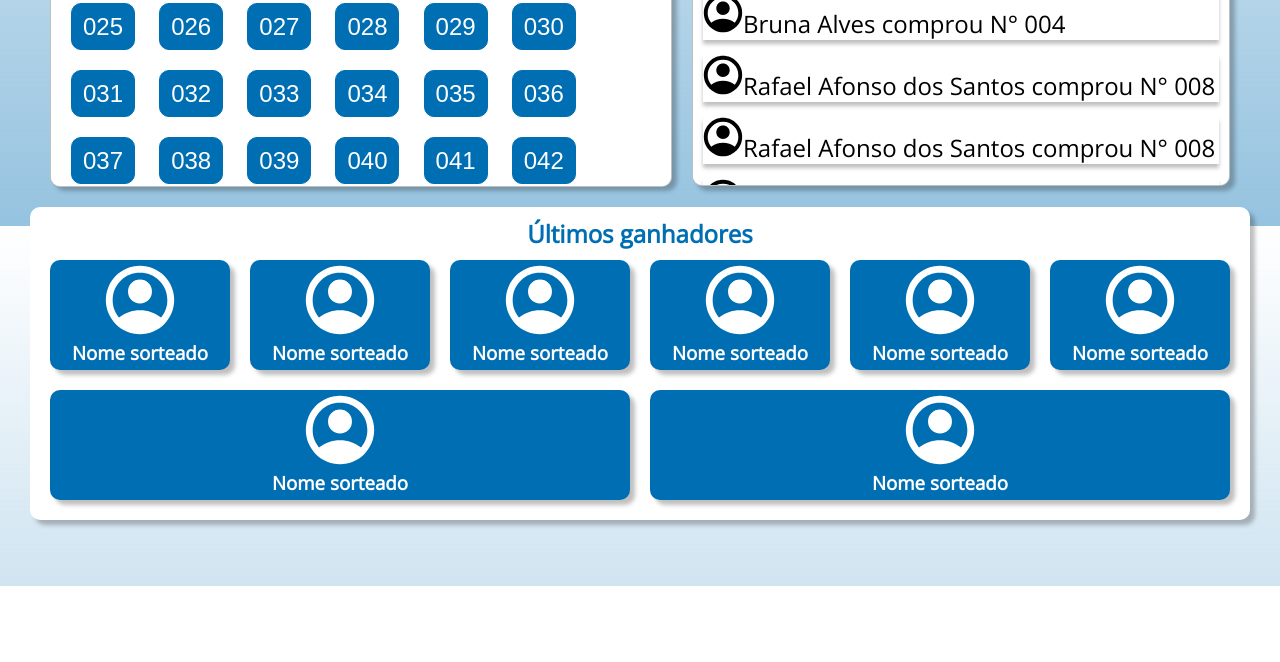
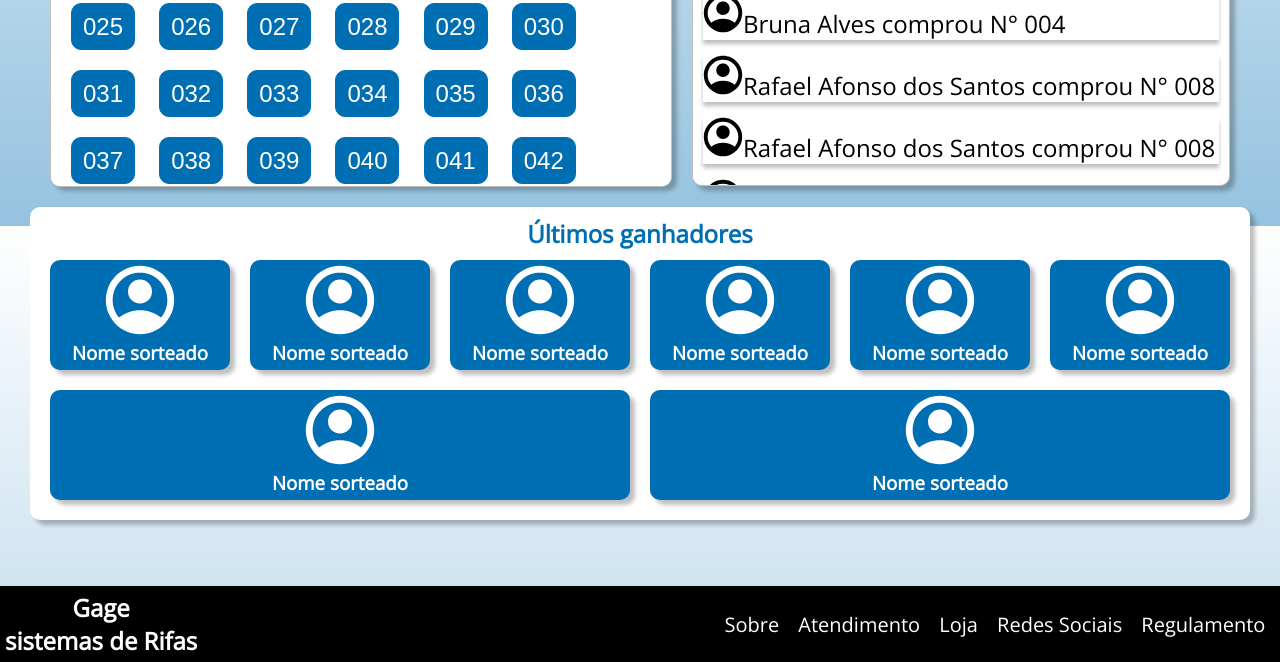
Before and after one commit to Gustavowp8/TelasRifaS, a plain HTML site: page index.html in a window 1280 px wide. Shown: the part 574-1236 px from the top of the page. Before the commit the page ends 1160 px from the top, so only its background shows below. Drawn offline with nearby package versions, Linux system fonts and the light colour scheme.

Commit message:
Atualização das telas

```diff
--- a/index.html
+++ b/index.html
@@ -238,6 +238,23 @@
     </div>
     <br><br><br>
 
+    <footer>
+
+        <h3>
+            Gage <br>
+        sistemas de Rifas
+        </h3>
+
+            <ul>
+                <li><a href="#">Sobre</a></li>
+                <li><a href="#">Atendimento</a></li>
+                <li><a href="#">Loja</a></li>
+                <li><a href="#">Redes Sociais</a></li>
+                <li><a href="#">Regulamento</a></li>
+            </ul>
+
+    </footer>
+
     <script src="app.js"></script>
 </body>
 </html>
--- a/style.css
+++ b/style.css
@@ -214,6 +214,39 @@ header a:hover{
     color: #FFFFFF;
 }
 
+footer{
+    background: black;
+    color: #ffffff;
+    display: flex;
+    justify-content: space-between;
+    align-items: center;
+    padding: 5px;
+}
+footer h3{
+    text-align: center;
+    font-weight: 700;
+    font-size: 24px;
+}
+
+footer ul{
+    list-style: none;
+    display: flex;
+    font-weight: 400;
+    font-size: 20px;
+}
+
+footer a{
+    text-decoration: none;
+    color: #ffffff;
+    display: block;
+    padding: .6rem;
+}
+
+footer a:hover{
+    border-bottom: 1px solid #ffffff;
+    background: #605d5d1d;
+}
+
 @media(max-width: 600px){
     #iconeMenu{
         display: block;
@@ -240,6 +273,10 @@ header a:hover{
         background: #006EB3;
     }
 
+    header a{
+        font-size: 30px;
+    }
+
     .numeros{
         max-height: 200px;
     }
@@ -248,4 +285,16 @@ header a:hover{
         display: flex;
         flex-wrap: wrap;
     }
+    footer a{
+        display: flex;
+    }
+
+    footer h3{
+        margin: 20px;
+    }
+
+    footer  ul{
+        display: flex;
+        flex-wrap: wrap;
+    }
 }
```
